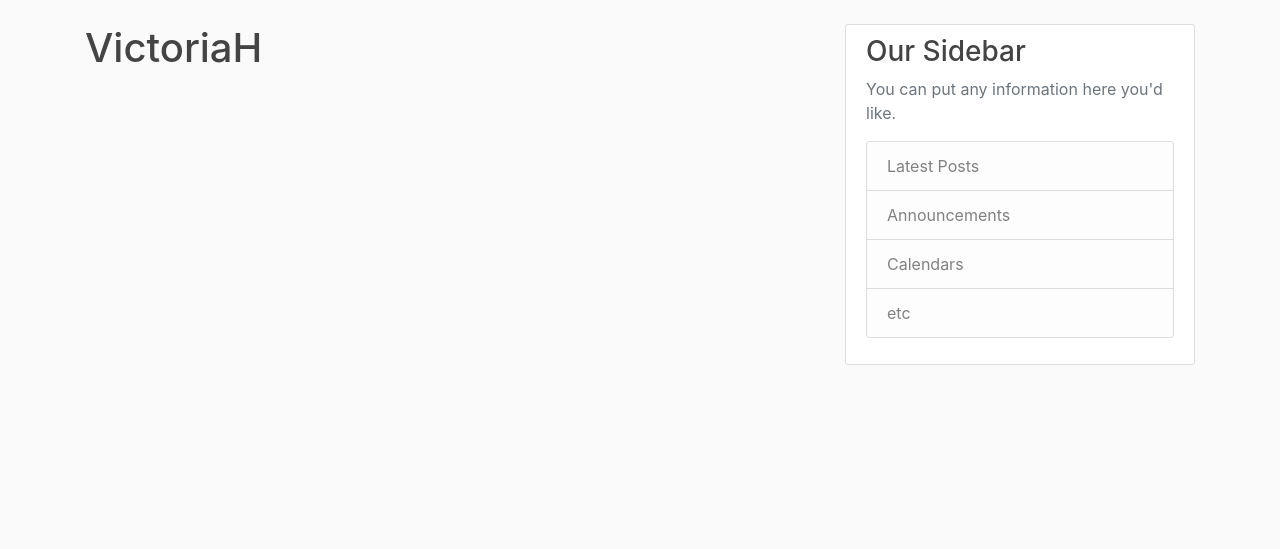
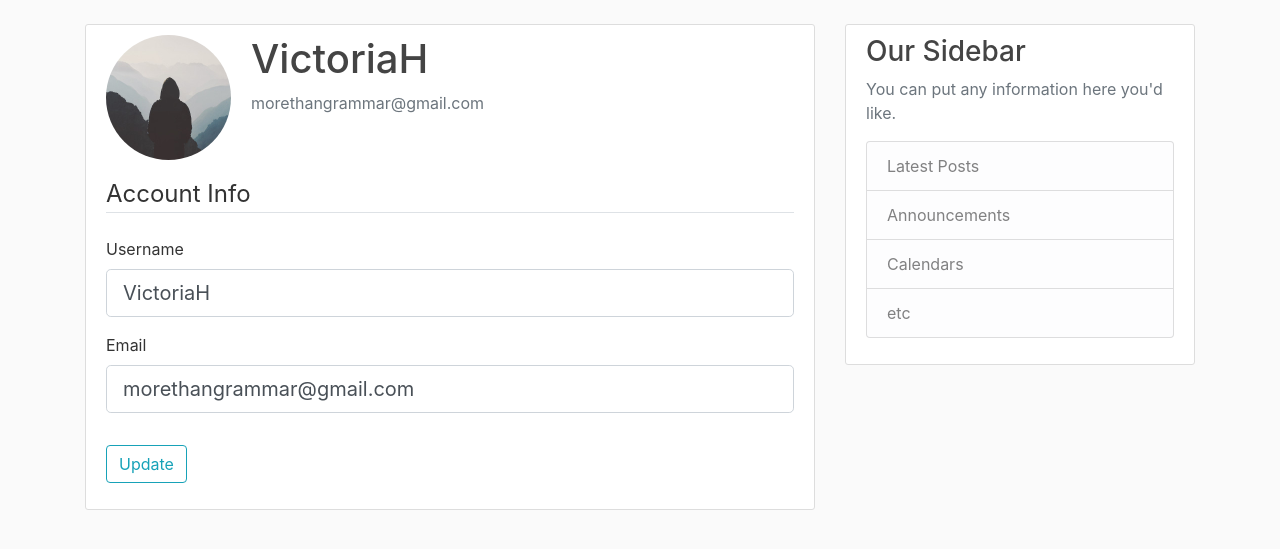
Before and after one commit to Victoria-Hodder/practice-flask-app, a Flask app: page /account in a window 1280 px wide. Shown: the part 56-605 px from the top of the page. Run offline with Flask 2, Linux system fonts and the light colour scheme; a user stored in the database is signed in; some libraries are stand-ins or nearby versions.

Commit message:
created an account info page, added default image, also checks if updated account info already exists with another user

```diff
--- a/flaskblog/forms.py
+++ b/flaskblog/forms.py
@@ -1,4 +1,5 @@
 from flask_wtf import FlaskForm
+from flask_login import current_user
 from wtforms import StringField, PasswordField, SubmitField, BooleanField
 from wtforms.validators import DataRequired, Length, Email, EqualTo, ValidationError
 from flaskblog.models import User
@@ -30,3 +31,24 @@ class LoginForm(FlaskForm):
     password = PasswordField ('Password', validators=[DataRequired()])
     remember = BooleanField('Remember Me')
     submit = SubmitField('Log In')
+
+
+class UpdateAccountForm(FlaskForm):
+    username = StringField('Username',
+                            validators=[DataRequired(), Length (min=2, max=20)])
+    email = StringField('Email',
+                        validators=[DataRequired(), Email()])
+
+    submit = SubmitField('Update')
+
+    def validate_username(self, username):
+        if username.data != current_user.username:
+            user = User.query.filter_by(username=username.data).first()
+            if user:
+                raise ValidationError('That username is taken. Please choose another one')
+
+    def validate_email(self, email):
+        if email.data != current_user.email:
+            user = User.query.filter_by(email=email.data).first()
+            if user:
+                raise ValidationError('That email is taken. Please choose another one')
--- a/flaskblog/routes.py
+++ b/flaskblog/routes.py
@@ -1,6 +1,6 @@
 from flask import render_template, url_for, flash, redirect, request
 from flaskblog import app, db, bcrypt
-from flaskblog.forms import RegistrationForm, LoginForm
+from flaskblog.forms import RegistrationForm, LoginForm, UpdateAccountForm
 from flaskblog.models import User, Post
 from flask_login import login_user, current_user, logout_user, login_required
 
@@ -64,7 +64,19 @@ def logout():
     logout_user()
     return redirect(url_for('home'))
 
-@app.route("/account")
+@app.route("/account", methods=['GET', 'POST'])
 @login_required
 def account():
-    return render_template('account.html', title='Account')
+    form = UpdateAccountForm()
+    if form.validate_on_submit():
+        current_user.username = form.username.data
+        current_user.email = form.email.data
+        db.session.commit()
+        flash('Your account has been updated', 'success')
+        return redirect(url_for('account'))
+    elif request.method == 'GET':
+        form.username.data = current_user.username
+        form.email.data = current_user.email
+    image_file = url_for('static', filename = 'profile_pics/' + current_user.image_file)
+    return render_template('account.html', title='Account',
+                            image_file=image_file, form=form)
--- a/flaskblog/templates/account.html
+++ b/flaskblog/templates/account.html
@@ -1,6 +1,55 @@
 {% extends "layout.html" %}
 {% block content %}
+        <div class="content-section">
+                <div class="media">
+                        <img class="rounded-circle account-img" src="{{ image_file }}">
+                        <div class="media-body">
+                        <h2 class="account-heading">{{ current_user.username }}</h2>
+                        <p class="text-secondary">{{ current_user.email }}</p>
+                        </div>
+                </div>
 
-        <h1>{{ current_user.username }}</h1>
+                <form method="POST", action="">
+                        {{ form.hidden_tag() }}
+                        <fieldset class="form-group">
+                        <legend class="border-bottom mb-4">Account Info</legend>
+                        <div class="form-group">
+                                {{ form.username.label(class="form-control-label")}}
+
+                                {% if form.username.errors %}
+                                {{ form.username(class="form-control form-control-lg is-invalid")}}
+                                <div class="invalid-feedback">
+                                        {% for error in form.username.errors%}
+                                        <span>{{ error }}</span>
+                                        {% endfor %}
+                                </div>
+                                {% else %}
+                                {{ form.username(class="form-control form-control-lg")}}
+                                {% endif %}
+
+                        </div>
+
+                        <div class="form-group">
+                                {{ form.email.label(class="form-control-label")}}
+
+                                {% if form.email.errors %}
+                                {{ form.email(class="form-control form-control-lg is-invalid")}}
+                                <div class="invalid-feedback">
+                                        {% for error in form.email.errors%}
+                                        <span>{{ error }}</span>
+                                        {% endfor %}
+                                </div>
+                                {% else %}
+                                {{ form.email(class="form-control form-control-lg")}}
+                                {% endif %}
+                        </div>
+
+                        </fieldset>
+
+                        <div class="form-group">
+                        {{ form.submit(class="btn btn-outline-info") }}
+                        </div>
+                </form>
+        </div>
 
 {% endblock content %}
```
Also changed, not shown: flaskblog/site.db, flaskblog/static/profile_pics/default.jpg (added).
